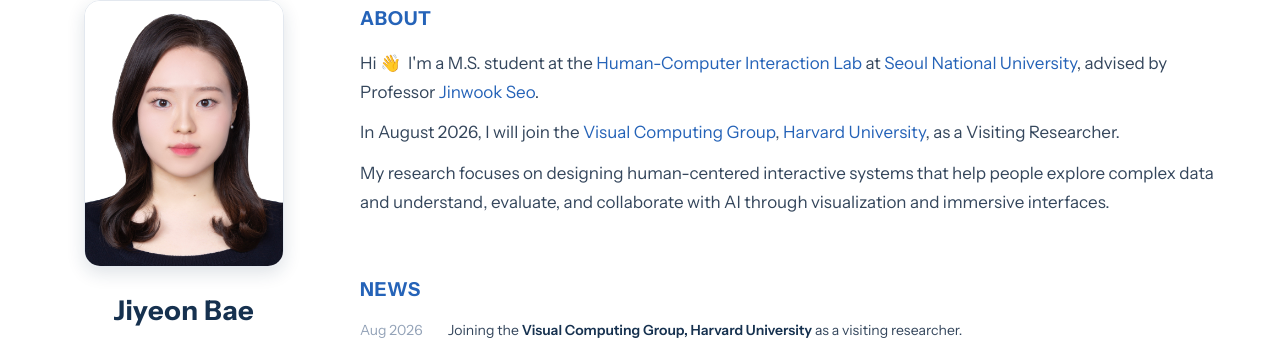
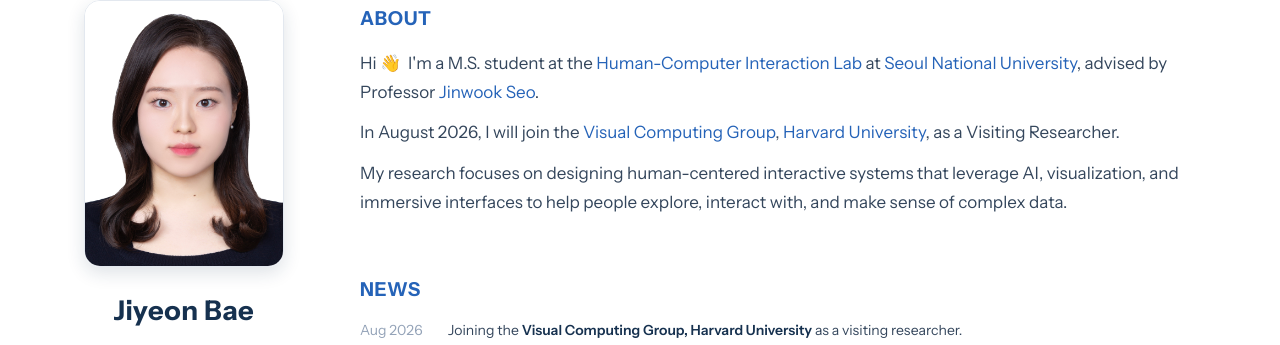
Before and after one commit to JiyeonBae/jiyeonbae.github.io, a Jekyll site: the page built from index.md, in a window 1280 px wide and 900 px high. Shown: the part 112-457 px from the top of the window. Built offline with Jekyll 4.4.1, drawn with Linux system fonts in a browser that asks for light colours.

Commit message:
Reword research statement in About
Frame AI, visualization, and immersive interfaces as the means, with
making sense of complex data as the goal.

Co-Authored-By: Claude Opus 4.8 <noreply@anthropic.com>

```diff
--- a/index.md
+++ b/index.md
@@ -8,7 +8,7 @@ title: Jiyeon Bae
     <div class="hero-bio">
       <p>Hi 👋&nbsp; I'm a M.S. student at the <a href="https://hcil.snu.ac.kr">Human-Computer Interaction Lab</a> at <a href="https://www.snu.ac.kr/index.html">Seoul National University</a>, advised by Professor <a href="https://hcil.snu.ac.kr/people/jinwook-seo">Jinwook Seo</a>.</p>
       <p>In August 2026, I will join the <a href="https://vcg.seas.harvard.edu/">Visual Computing Group</a>, <a href="https://www.harvard.edu/">Harvard University</a>, as a Visiting Researcher.</p>
-      <p>My research focuses on designing human-centered interactive systems that help people explore complex data and understand, evaluate, and collaborate with AI through visualization and immersive interfaces.</p>
+      <p>My research focuses on designing human-centered interactive systems that leverage AI, visualization, and immersive interfaces to help people explore, interact with, and make sense of complex data.</p>
     </div>
   </section>
 
```
Also changed, not shown: 1 other file.
